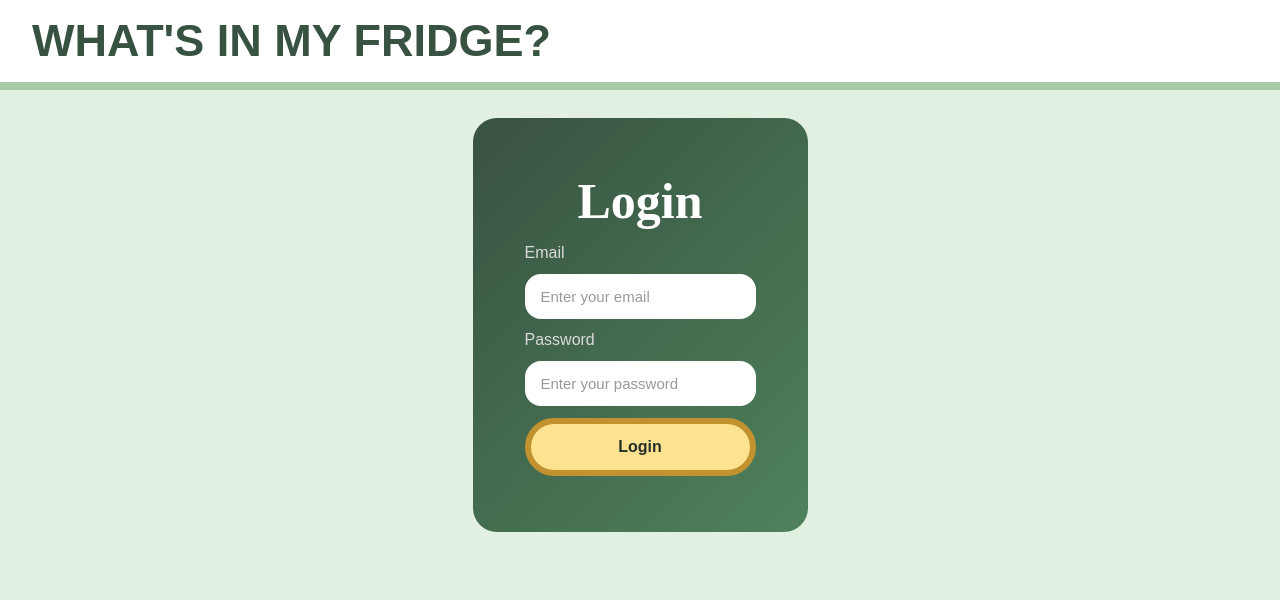
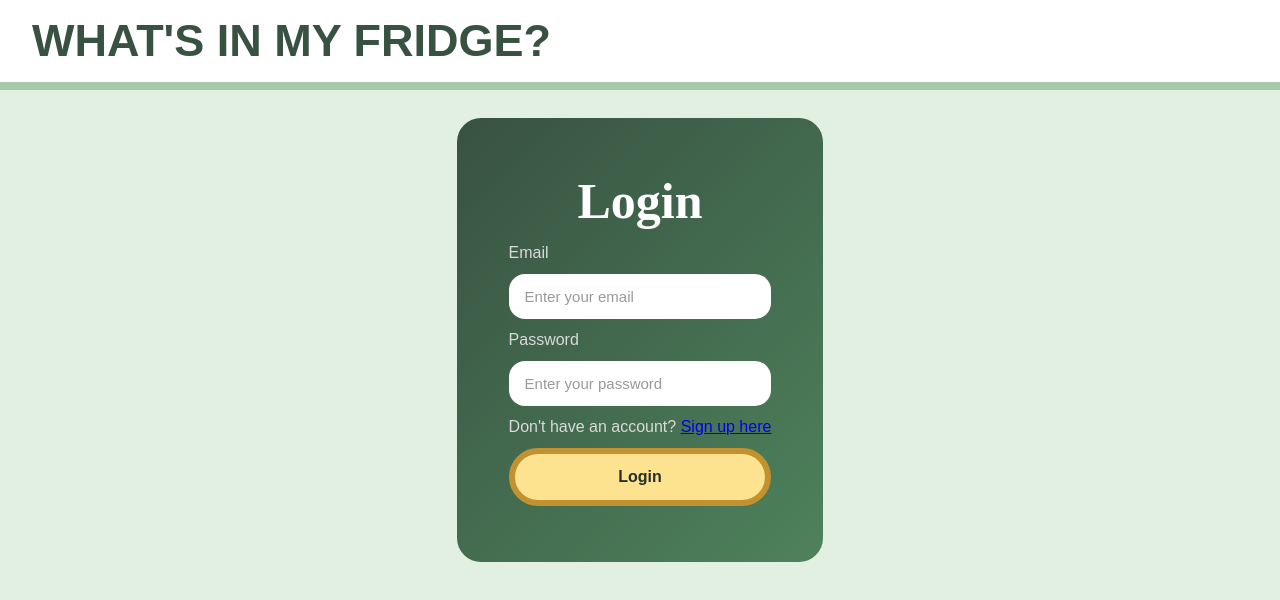
Before and after one commit to aditi-j25/What-s-in-my-Fridge-, a React app in the folder frontend/: page /login in a window 1280 px wide. Shown: the top 600 px of the page. Built offline with nearby package versions, Linux system fonts and the light colour scheme; the HTML template or start-up script is replaced by a standard one; a web font is replaced by a local one.

Commit message:
created logged in state for login feature - still need to connect to logged in dashboard

```diff
--- a/frontend/src/App.jsx
+++ b/frontend/src/App.jsx
@@ -1,16 +1,19 @@
 import { BrowserRouter, Routes, Route, Navigate } from "react-router-dom";
+import { useState } from "react";
 import HomePage from "./Pages/HomePage";
 import SignupPage from "./Pages/SignupPage";
 import LoginPage from "./Pages/LoginPage";
 
 function App() {
+  const [isLoggedIn, setIsLoggedIn] = useState(false);
+
   return (
     <BrowserRouter>
       <Routes>
         <Route path="/home" element={<HomePage />} />
         <Route path="/" element={<Navigate to="/home" />} />
         <Route path="/signup" element={<SignupPage />} />
-        <Route path="/login" element={<LoginPage />} />
+        <Route path="/login" element={<LoginPage setIsLoggedIn={setIsLoggedIn}/>} />
       </Routes>
     </BrowserRouter>
   );
--- a/frontend/src/Pages/LoginPage.jsx
+++ b/frontend/src/Pages/LoginPage.jsx
@@ -1,8 +1,9 @@
 import { useNavigate } from "react-router-dom";
 import { useState } from "react";
+import { Link } from "react-router-dom";
 import "./LoginPage.css";
 
-function LoginPage() {
+function LoginPage({ setIsLoggedIn }) {
     const navigate = useNavigate();
 
     const [email, setEmail] = useState("");
@@ -14,9 +15,9 @@ function LoginPage() {
         // temporary: just log values
         console.log("Email:", email);
         console.log("Password:", password);
+        setIsLoggedIn(true);
 
-        // later: connect to backend
-        // for now, redirect
+        // navigate("/dashboard"); // navigate to logged in dashboard
         navigate("/home");
     };
 
@@ -52,6 +53,9 @@ function LoginPage() {
                     onChange={(e) => setPassword(e.target.value)}
                     required
                 />
+                <label>Don't have an account? {"  "}
+                    <Link to="/signup" className="login-text">Sign up here</Link>
+                </label>
                 <button className="login-btn" type="submit">
                     Login
                 </button>
```
